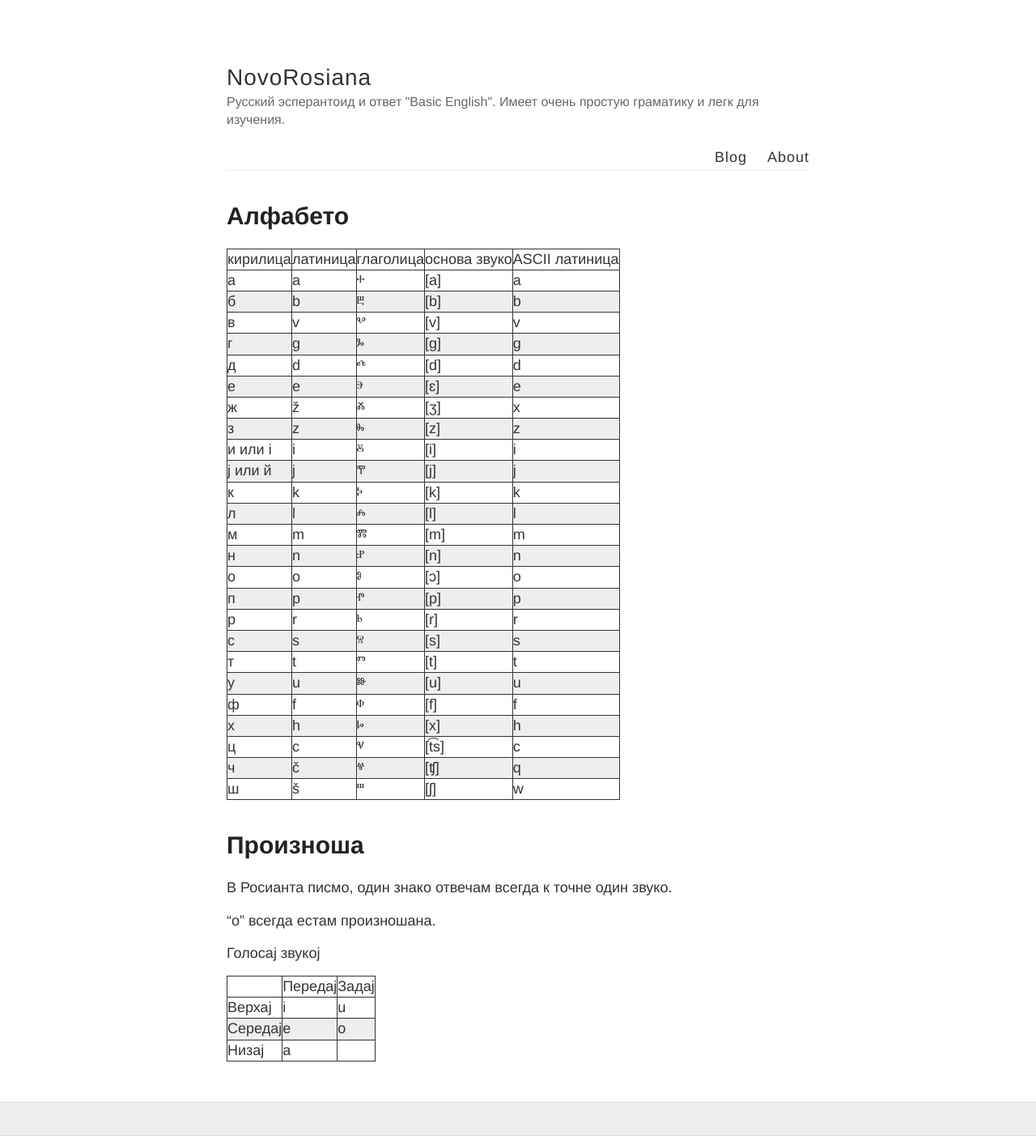
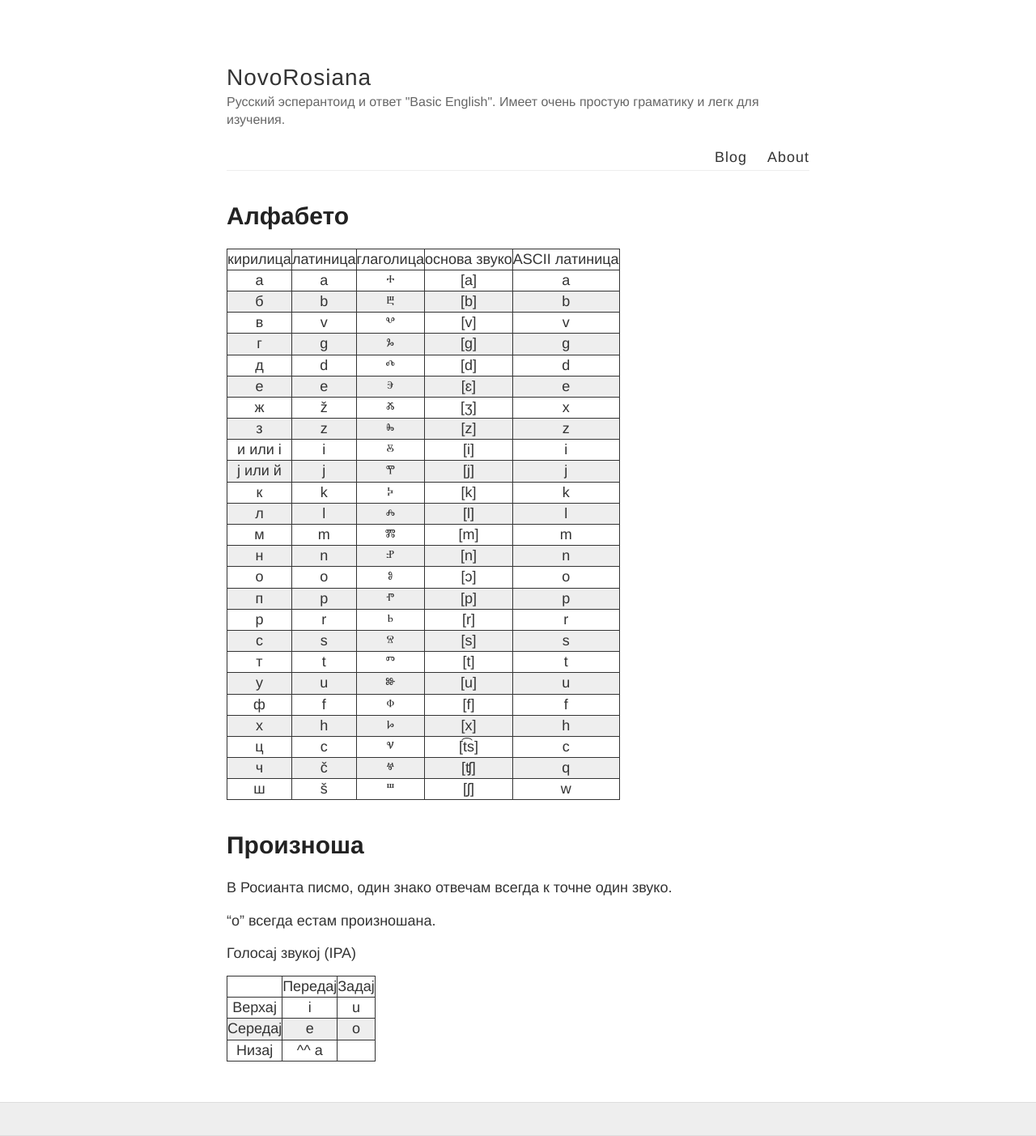
Before and after one commit to learnrusanto/learnrusanto.github.io, a Jekyll site: the page built from _posts/1990-01-01-Alfabeto.md, in a window 1280 px wide. Shown: the whole page at 81% size. Built offline with Jekyll 4.4.1, drawn with Linux system fonts in a browser that asks for light colours.

Commit message:
fix tables

```diff
--- a/_posts/1990-01-01-Alfabeto.md
+++ b/_posts/1990-01-01-Alfabeto.md
@@ -4,7 +4,7 @@ title: Алфабето
 ---
 
 | кирилица | латиница | глаголица  | основа звуко | ASCII латиница |
-|----------|----------|-----------|--------------|-----------|
+|:----------:|:----------:|:-----------:|:--------------:|:-----------:|
 | а        |   a       |    ⰰ       | [a]          |     a      |
 | б        |    b      |     ⰱ      |    [b]          |    b       |
 | в        |    v      |      ⰲ     |       [v]       |     v      |
@@ -38,10 +38,10 @@ title: Алфабето
 
 "о" всегда естам произношана.
 
-Голосај звукој
+Голосај звукој (IPA)
 
 |  | Передај | Задај  |
-|----------|----------|-----------|
+|:---------:|:----------:|:-----------:|
 |  Верхај      |    i      |     u      |
 |   Середај      |    e      |    o     |
-|   Низај      |   a      |
+|   Низај      |  ^^  a      |
```
